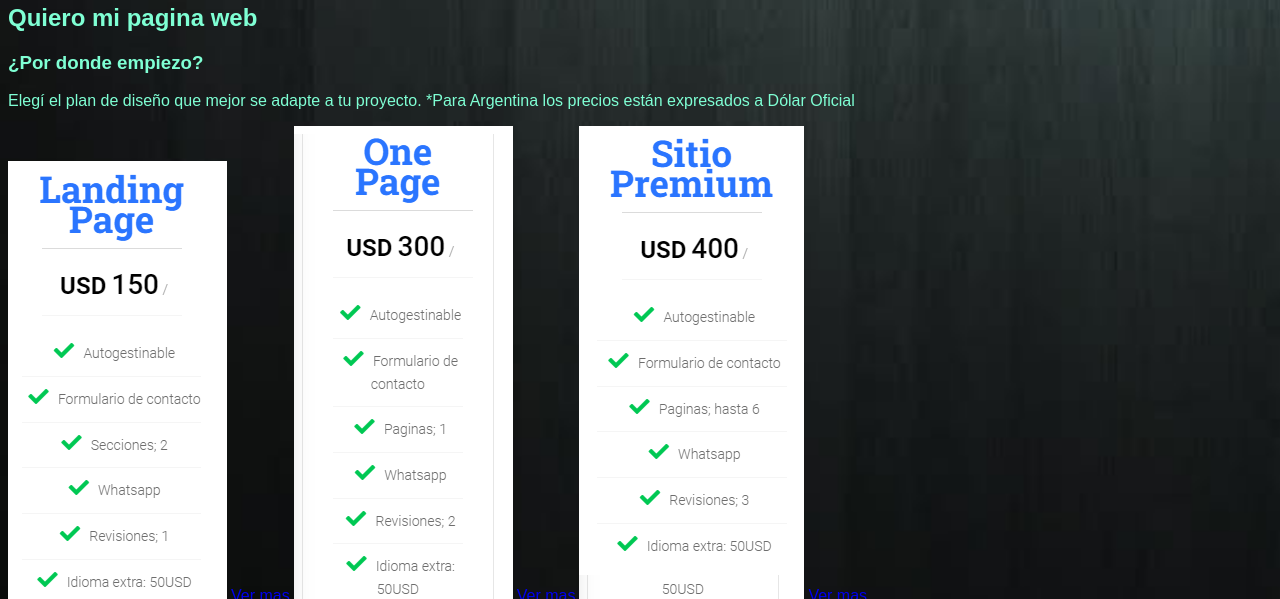
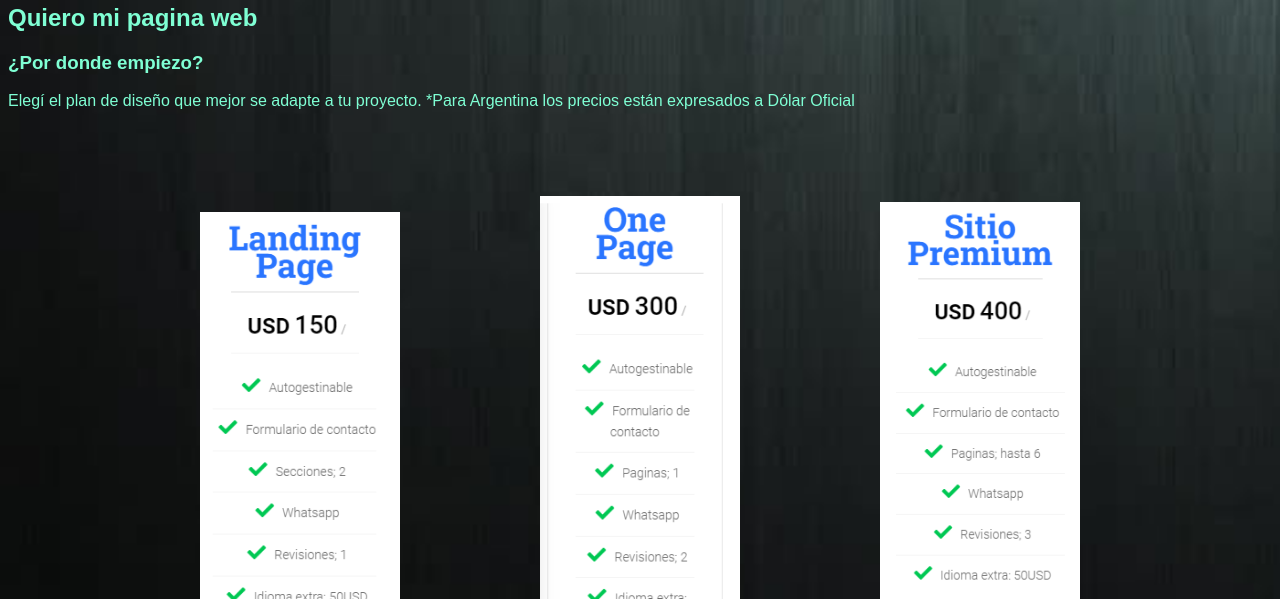
Before and after one commit to agustinbaez5/sass, a website: page index.html in a window 1280 px wide. Shown: the part 1610-2209 px from the top of the page. Drawn offline with Linux system fonts and the light colour scheme; a web font is replaced by a local one.

Commit message:
proyecto sass

```diff
--- a/css/style.css
+++ b/css/style.css
@@ -63,7 +63,31 @@ header img{
 
 .flexbox{
     display: flex;
+    flex-direction: row;
+    justify-content: center;
+    align-items: center;
+    flex-wrap: wrap;
 
+}
+.item{
+    text-align: center;
+    margin: 70px;
+}
+.item img{
+    display: block;
+    width: 200px; /* Ajusta el ancho según tu diseño */
+    height: auto; /* Ajusta la altura de manera proporcional */
+}
+.item a{
+        display: block;
+        text-align: center;
+        background-color: rgb(20, 220, 255);
+        color: white;
+        padding: 4px 30px;
+        border-radius: 8px;
+        text-align: center;
+        text-decoration: none;
+        margin: auto;
 }
 /* 2- selector de clase */
 #contenedor-grid{
--- a/index.html
+++ b/index.html
@@ -74,13 +74,19 @@
         <h3 class="text-orange">¿Por donde empiezo?</h3>
         <p class="text-orange">Elegí el plan de diseño que mejor se adapte a tu proyecto.
             *Para Argentina los precios están expresados a Dólar Oficial</p>
-            <div class="flexx">
+            <div class="flexbox">
+                <div class="item">
                 <img src="./img/precio 1.png" alt="landing page">
                 <a href="#">Ver mas</a>
+                </div>
+                <div class="item">
                 <img src="./img/precio 2.png" alt="one page">
                 <a href="#">Ver mas</a>
+                </div>
+                <div class="item">
                 <img src="./img/precio 3.png" alt="sitio premium">
                 <a href="#">Ver mas</a>
+                </div>
             </div>
     </section>
     </main>
--- /dev/null
+++ b/scss/_base.scss
@@ -0,0 +1,38 @@
+// fonts
+@import url('https://fonts.googleapis.com/css2? family= Afacad:wght@400;500 & display=swap');
+// vars
+$mainfont: 'Afcad', sans-serif;
+$secondfont: Verdana, sans-serif;
+//weigths
+$light:300;
+$regular:400;
+$bold:600;
+
+//colors
+    $maincolor:aquamarine;
+    $secundarycolor:rgb(10, 10, 10);
+    $white:rgb(250, 247, 247);
+
+//sizies
+$small:0.8em;
+$medium:1em;
+$large:1.6em;
+$xl:2em;
+$xxl:3em;
+//todo lo general
+*{
+    font-family: $mainfont;
+    box-sizing: border-box;
+}
+h1,
+h2,
+h3,
+h4{
+    font-family: $mainfont;
+    font-weight: $bold;
+}
+p{
+    color: $secundarycolor;
+    line-height: $large;
+    font-size: $medium;
+}
--- /dev/null
+++ b/scss/_index.scss
@@ -0,0 +1,31 @@
+// servicios que ofrecemos
+.flexbox{
+    display: flex;
+    flex-direction: row;
+    justify-content: center;
+    align-items: center;
+    flex-wrap: wrap;
+
+}
+.item{
+    text-align: center;
+    margin: 70px;
+
+    img{
+    display: block;
+    width: 200px; /* Ajusta el ancho según tu diseño */
+    height: auto; /* Ajusta la altura de manera proporcional */
+    }
+
+    a{
+        display: block;
+        text-align: center;
+        background-color: $maincolor;
+        color: $white;
+        padding: 4px 30px;
+        border-radius: 8px;
+        text-align: center;
+        text-decoration: none;
+        margin: auto;
+        }
+}
--- /dev/null
+++ b/scss/_nav.scss
@@ -0,0 +1,39 @@
+//nav -menu anidacion
+.menu{
+
+    background-color: pink;
+    background-image: url(../img/fondo-tecnologia-digital-alambre-malla-red_1017-27428.avif);
+    background-repeat: no-repeat;
+    background-size: 100%;
+    position: sticky;
+    width: 100%;
+    top: 0;
+    left: 0;
+    display: flex;
+    flex-direction: row;
+    align-items: center;
+    justify-content: space;
+    img{
+        width: 120px;
+        fill: $white;
+    }
+    ul{
+        list-style: none;
+        display: flex;
+        li{
+
+            margin-right: 20px;
+            a{
+                text-decoration: none;
+                color: $secundarycolor;
+                font-size: $medium;
+                &:hover{
+                text-decoration: underline;
+                color: $maincolor;
+                font-size: $medium;
+
+            }
+            }
+        }
+    }
+}
--- a/scss/main.scss
+++ b/scss/main.scss
@@ -1,3 +1,5 @@
-body{
-    background-color: red($color: #000000);
-}
+// imports
+@import "_base";
+@import "_nav";
+@import "_index";
+@import "_portfolio"
```
Also changed, not shown: css/main.css, scss/_portfolio.scss (added).
